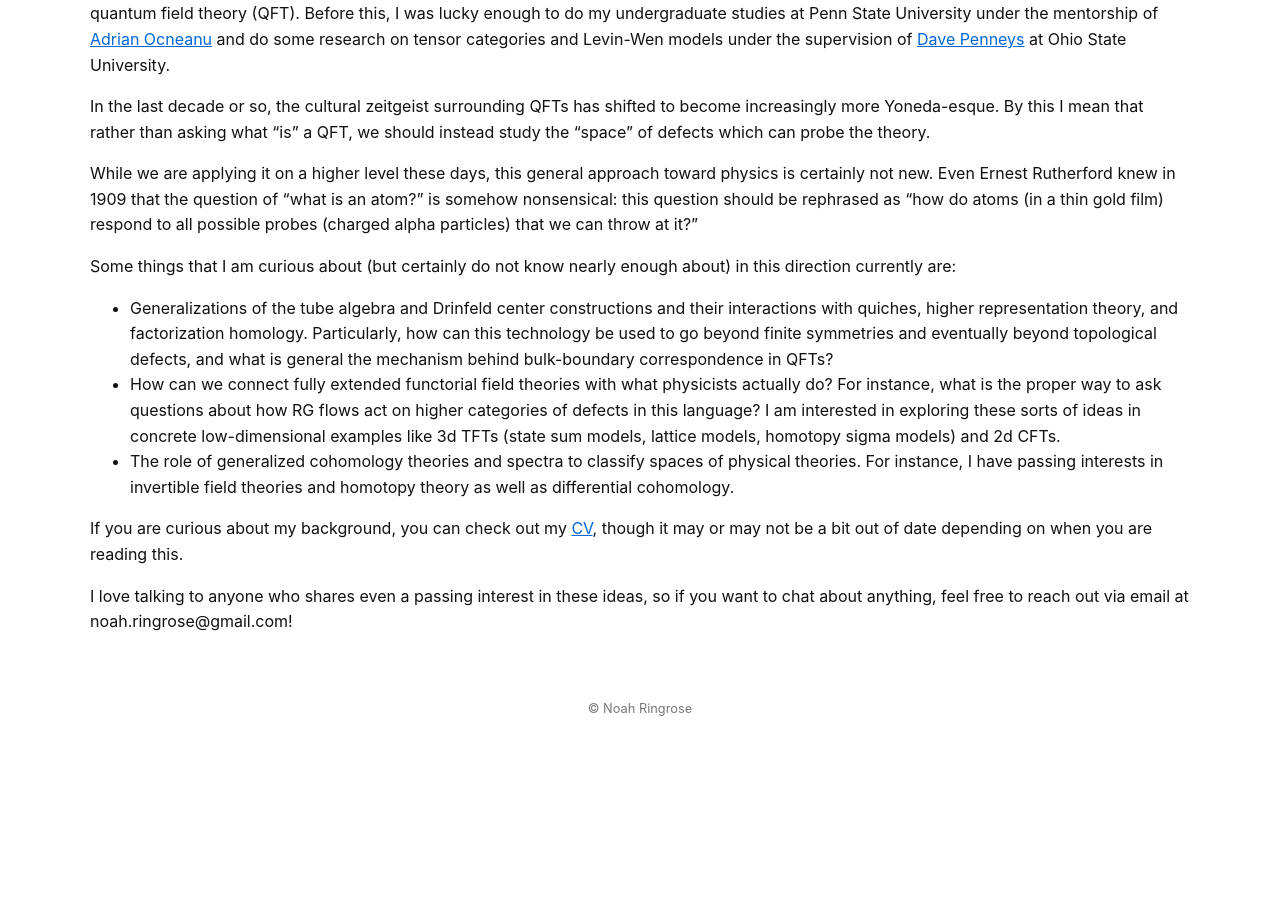
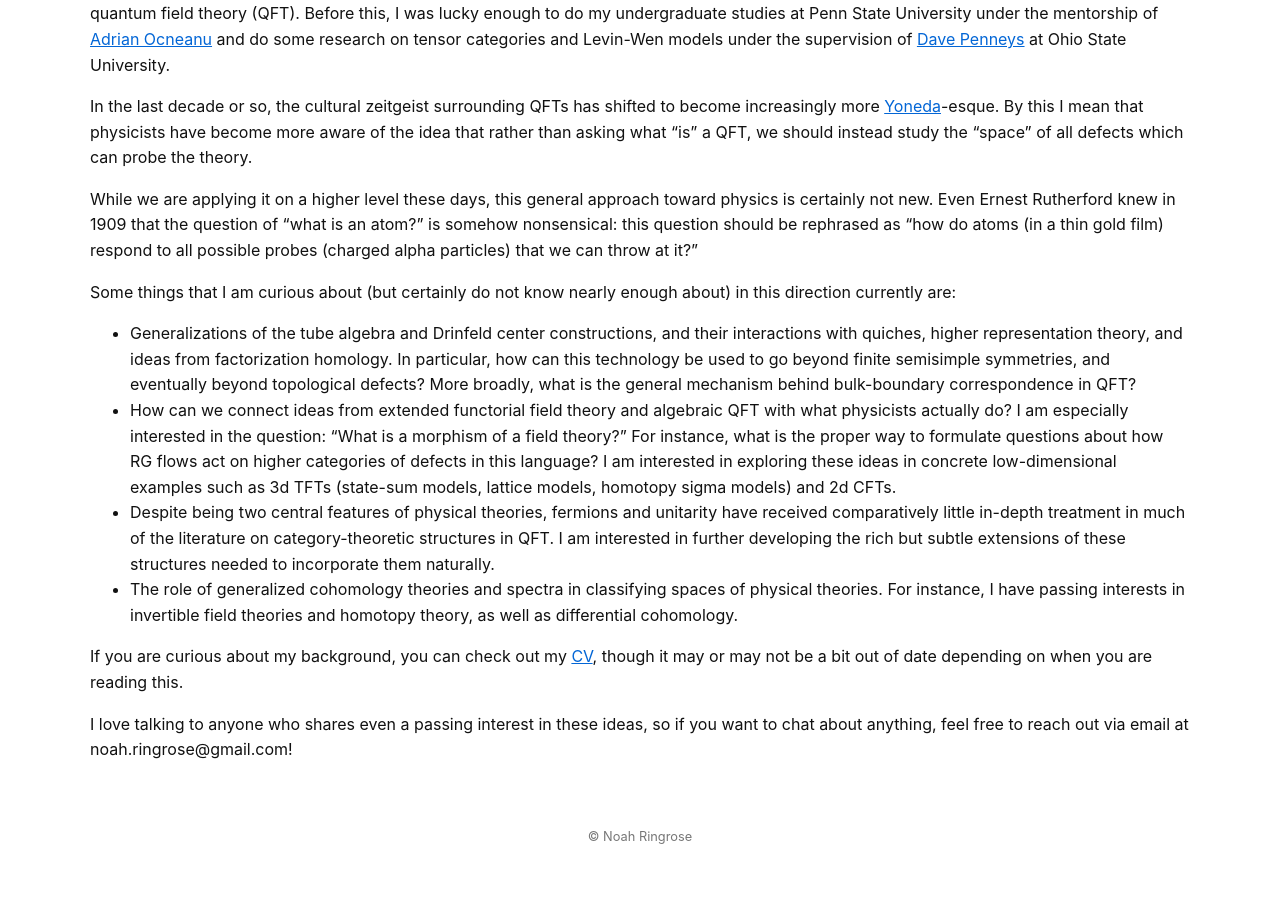
Before and after one commit to noahringrose/noahringrose.github.io, a Jekyll site: the page built from index.md, in a window 1280 px wide. Shown: the part 422-1330 px from the top of the page. Built offline with Jekyll 4.4.1, drawn with Linux system fonts in a browser that asks for light colours; before the commit the page ends 1202 px from its top, so only the background shows below that.

Commit message:
Update index.md

```diff
--- a/index.md
+++ b/index.md
@@ -8,14 +8,15 @@ title: Home
 
 Hi! I'm a first-year physics PhD student at NYU advised by [Yifan Wang](https://breakthroughprize.org/Laureates/1/L4020) with broad interests in the higher categorical structures which underlie quantum field theory (QFT). Before this, I was lucky enough to do my undergraduate studies at Penn State University under the mentorship of [Adrian Ocneanu](https://mathpicture.fas.harvard.edu/hrt-course) and do some research on tensor categories and Levin-Wen models under the supervision of [Dave Penneys](https://people.math.osu.edu/penneys.2/) at Ohio State University.
 
-In the last decade or so, the cultural zeitgeist surrounding QFTs has shifted to become increasingly more Yoneda-esque. By this I mean that rather than asking what "is" a QFT, we should instead study the "space" of defects which can probe the theory.
+In the last decade or so, the cultural zeitgeist surrounding QFTs has shifted to become increasingly more [Yoneda](https://ncatlab.org/nlab/show/Yoneda+lemma)-esque. By this I mean that physicists have become more aware of the idea that rather than asking what "is" a QFT, we should instead study the "space" of all defects which can probe the theory.
 
 While we are applying it on a higher level these days, this general approach toward physics is certainly not new. Even Ernest Rutherford knew in 1909 that the question of "what is an atom?" is somehow nonsensical: this question should be rephrased as "how do atoms (in a thin gold film) respond to all possible probes (charged alpha particles) that we can throw at it?"
 
 Some things that I am curious about (but certainly do not know nearly enough about) in this direction currently are:
-- Generalizations of the tube algebra and Drinfeld center constructions and their interactions with quiches, higher representation theory, and factorization homology. Particularly, how can this technology be used to go beyond finite symmetries and eventually beyond topological defects, and what is general the mechanism behind bulk-boundary correspondence in QFTs?
-- How can we connect fully extended functorial field theories with what physicists actually do? For instance, what is the proper way to ask questions about how RG flows act on higher categories of defects in this language? I am interested in exploring these sorts of ideas in concrete low-dimensional examples like 3d TFTs (state sum models, lattice models, homotopy sigma models) and 2d CFTs.
-- The role of generalized cohomology theories and spectra to classify spaces of physical theories. For instance, I have passing interests in invertible field theories and homotopy theory as well as differential cohomology.
+- Generalizations of the tube algebra and Drinfeld center constructions, and their interactions with quiches, higher representation theory, and ideas from factorization homology. In particular, how can this technology be used to go beyond finite semisimple symmetries, and eventually beyond topological defects? More broadly, what is the general mechanism behind bulk-boundary correspondence in QFT?
+- How can we connect ideas from extended functorial field theory and algebraic QFT with what physicists actually do? I am especially interested in the question: “What is a morphism of a field theory?” For instance, what is the proper way to formulate questions about how RG flows act on higher categories of defects in this language? I am interested in exploring these ideas in concrete low-dimensional examples such as 3d TFTs (state-sum models, lattice models, homotopy sigma models) and 2d CFTs.
+- Despite being two central features of physical theories, fermions and unitarity have received comparatively little in-depth treatment in much of the literature on category-theoretic structures in QFT. I am interested in further developing the rich but subtle extensions of these structures needed to incorporate them naturally.
+- The role of generalized cohomology theories and spectra in classifying spaces of physical theories. For instance, I have passing interests in invertible field theories and homotopy theory, as well as differential cohomology.
 
 If you are curious about my background, you can check out my [CV](/assets/Noah_Ringrose_CV_Nov_2025.pdf), though it may or may not be a bit out of date depending on when you are reading this.
 
```
